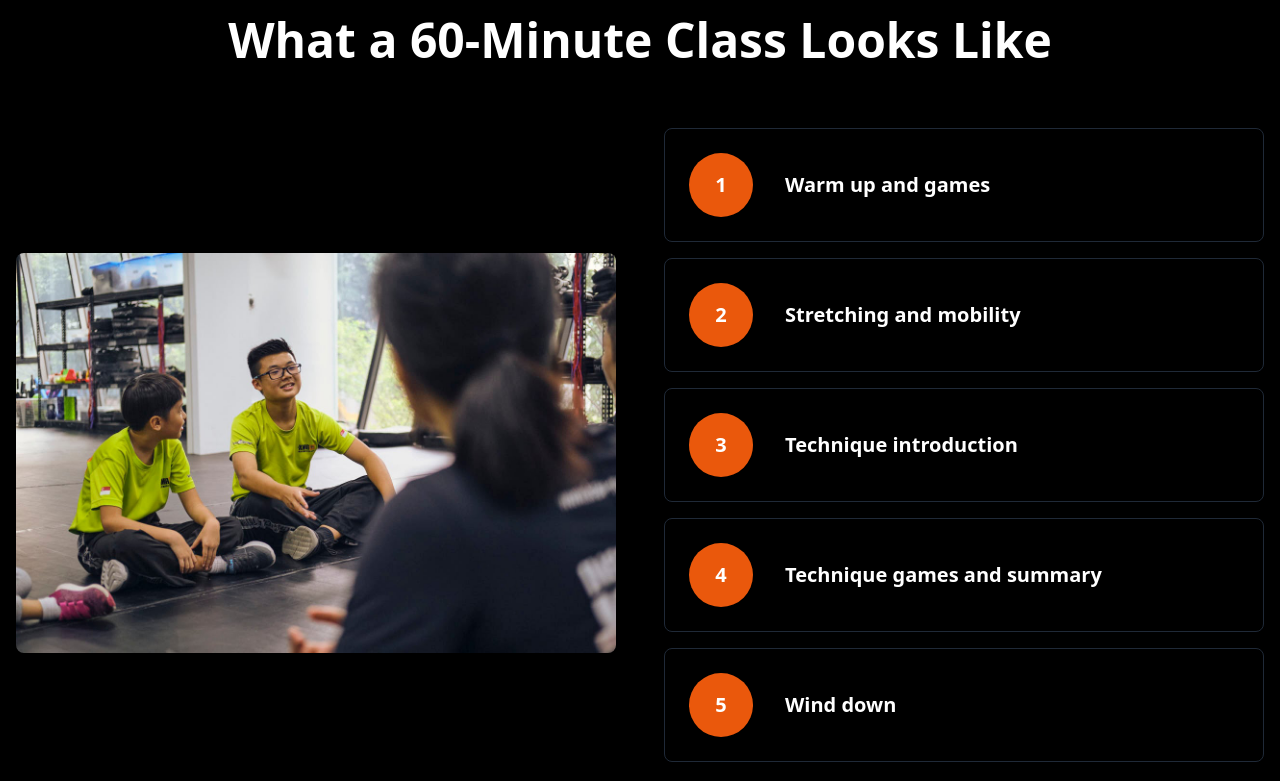
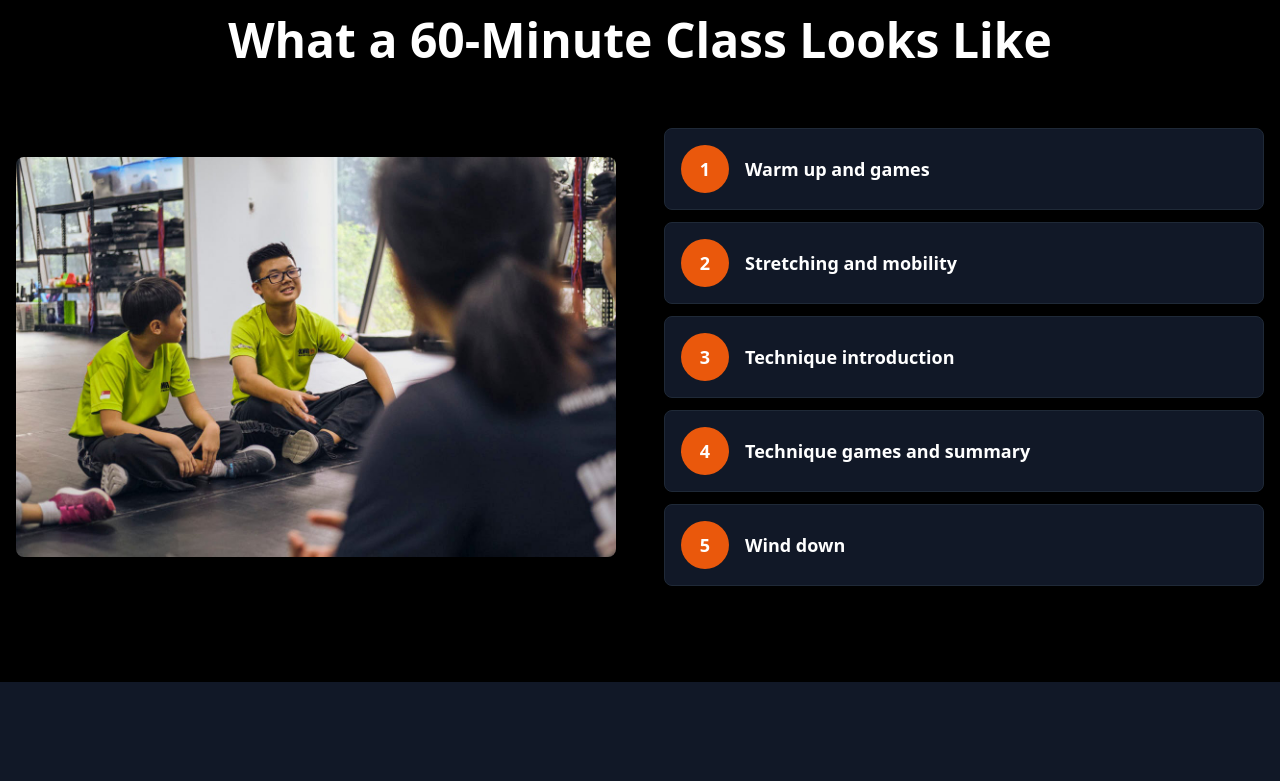
Before and after one commit to ecent/kravist-website-main, a React (Vite) app: page /programs/youth/learn-more in a window 1280 px wide. Shown: the part 1580-2361 px from the top of the page. Built offline with nearby package versions, Linux system fonts and the light colour scheme.

Commit message:
Update Youth Learn More page
Adjusted "Learn More" button to link to the top of the page. Condensed the 60-minute class breakdown for better formatting.

```diff
--- a/src/pages/YouthLearnMore.tsx
+++ b/src/pages/YouthLearnMore.tsx
@@ -140,16 +140,18 @@ const YouthLearnMore = () => {
                 />
               </div>
               <div className="order-1 lg:order-2">
+                <div className="grid gap-3">
                   {classStructure.map((item, index) => (
-                  <div key={index} className="flex items-center gap-8 p-6 rounded-lg hover:bg-gray-900 transition-colors border border-gray-800 mb-4">
-                    <div className="flex-shrink-0 w-16 h-16 bg-orange-600 text-white rounded-full flex items-center justify-center font-bold text-xl">
+                    <div key={index} className="flex items-center gap-4 p-4 rounded-lg bg-gray-900 border border-gray-800">
+                      <div className="flex-shrink-0 w-12 h-12 bg-orange-600 text-white rounded-full flex items-center justify-center font-bold text-lg">
                         {item.step}
                       </div>
                       <div className="flex-grow">
-                      <h3 className="font-bold text-xl text-white">{item.activity}</h3>
+                        <h3 className="font-semibold text-lg text-white">{item.activity}</h3>
                       </div>
                     </div>
                   ))}
+                </div>
               </div>
             </div>
           </div>
```
Lines whose indentation alone changed are shown as unchanged.
